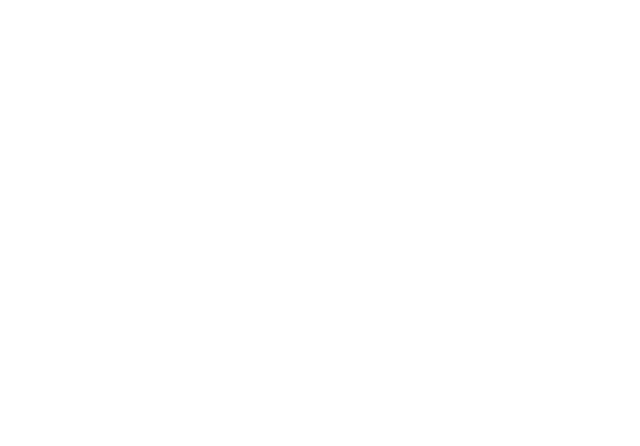
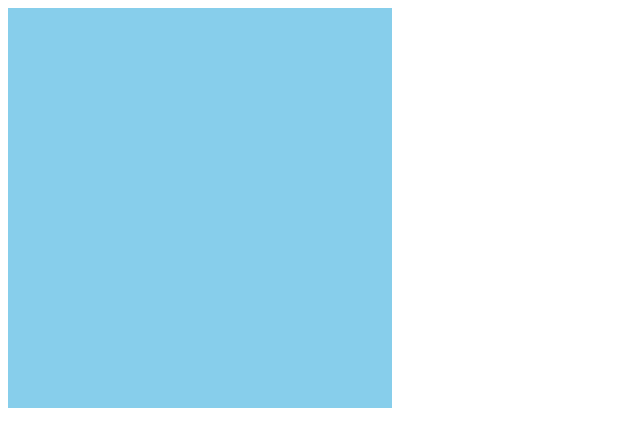
Before and after one commit to sahil1king/Fullstack-development, a plain HTML site: page Day3-12june/mediaquery.html in a window 768 px wide. Shown: the whole page, without its empty margins (0-640 px from the left). Drawn offline with Linux system fonts and the light colour scheme.

Commit message:
mediaquery

```diff
--- a/Day3-12june/mediaquery.css
+++ b/Day3-12june/mediaquery.css
@@ -0,0 +1,23 @@
+#container{
+    width: 50vw;
+    height: 50vh;
+    background-color: black;
+}
+
+
+
+/* @media (width>=500px) {
+
+} */
+
+@media(min-width:500px){
+    #container{
+        background-color: red;
+    }
+}
+
+@media(max-width:800px){
+    #container{
+        background-color:skyblue;
+    }
+}
--- a/Day3-12june/mediaquery.html
+++ b/Day3-12june/mediaquery.html
@@ -7,6 +7,8 @@
     <link rel="stylesheet" href="mediaquery.css">
 </head>
 <body>
+    <div id="container">
 
+    </div>
 </body>
 </html>
```
